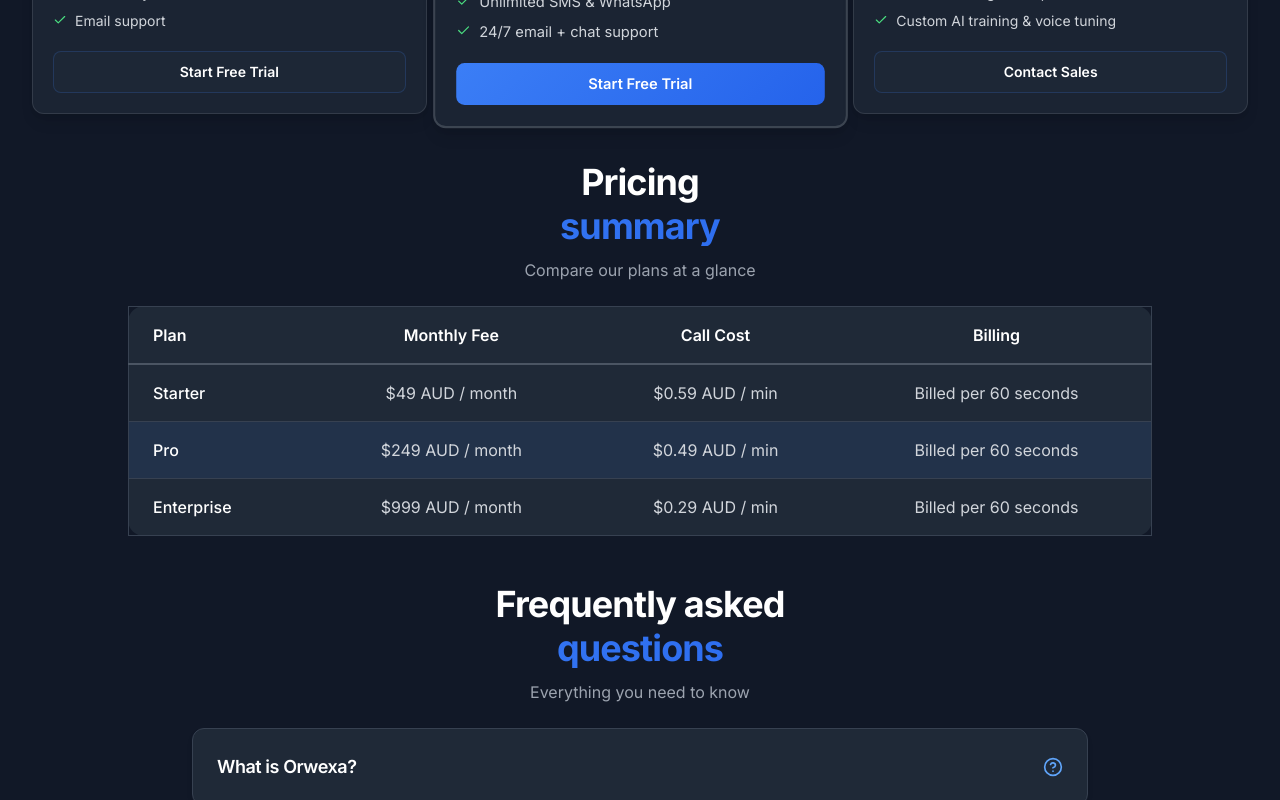
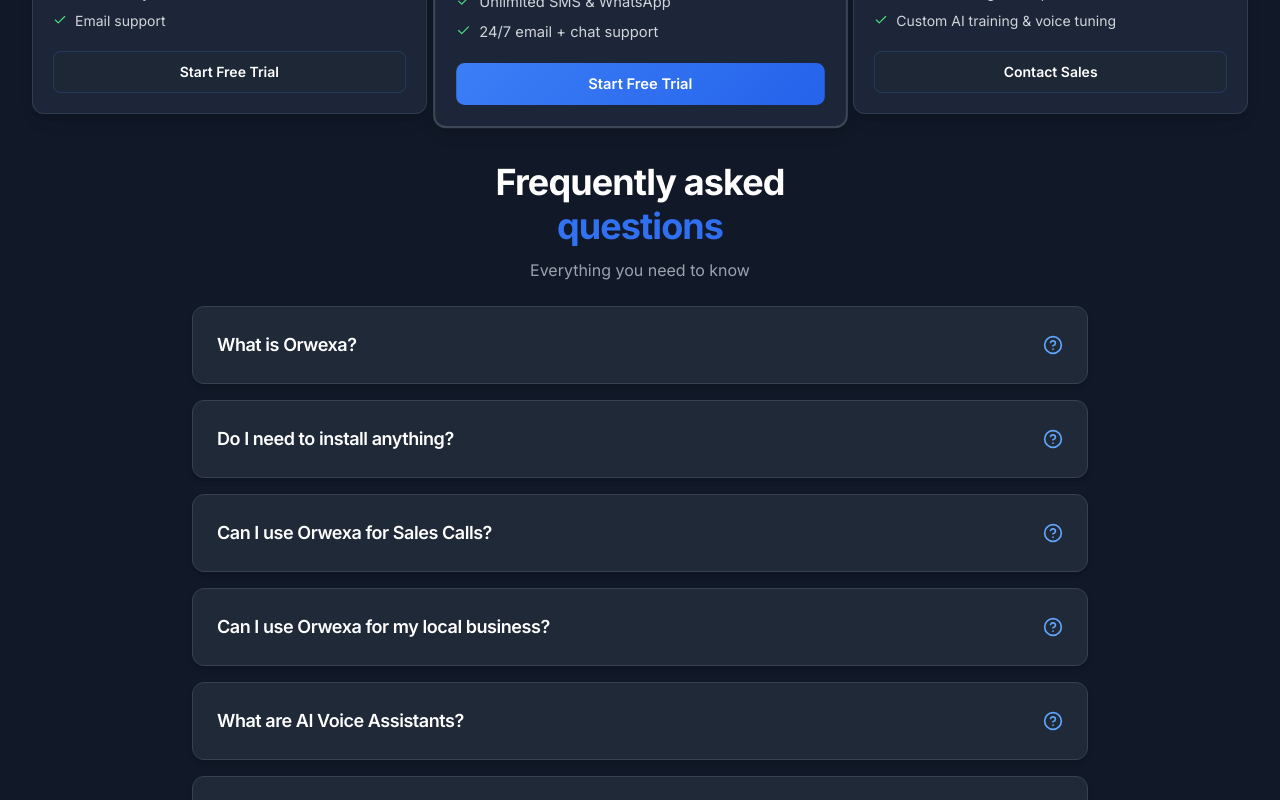
Before and after one commit to sohamamatya/orwexa, a Next.js app: page /pricing in a window 1280 px wide. Shown: the part 840-1640 px from the top of the page. Built offline with nearby package versions, Linux system fonts and the light colour scheme.

Commit message:
remove pricing summary section

```diff
--- a/src/app/pricing/page.tsx
+++ b/src/app/pricing/page.tsx
@@ -201,52 +201,6 @@
         </div>
       </section>
 
-      {/* Pricing Summary Table */}
-      <section className="py-6 px-4 sm:px-6 lg:px-8" style={{backgroundColor: 'rgb(17 24 39)'}}>
-        <div className="max-w-5xl mx-auto">
-          <div className="text-center mb-6">
-            <h2 className="text-3xl md:text-4xl font-bold text-white mb-3 leading-tight">
-              Pricing
-              <span className="block text-gradient mt-1">summary</span>
-            </h2>
-            <p className="text-base text-gray-400">Compare our plans at a glance</p>
-          </div>
-
-          <div className="overflow-x-auto">
-            <table className="w-full bg-gray-800 rounded-2xl border border-gray-700">
-              <thead>
-                <tr className="border-b-2 border-gray-600">
-                  <th className="text-left py-4 px-6 font-semibold text-white">Plan</th>
-                  <th className="text-center py-4 px-6 font-semibold text-white">Monthly Fee</th>
-                  <th className="text-center py-4 px-6 font-semibold text-white">Call Cost</th>
-                  <th className="text-center py-4 px-6 font-semibold text-white">Billing</th>
-                </tr>
-              </thead>
-              <tbody>
-                <tr className="border-b border-gray-700">
-                  <td className="py-4 px-6 text-white font-medium">Starter</td>
-                  <td className="py-4 px-6 text-center text-gray-300">$49 AUD / month</td>
-                  <td className="py-4 px-6 text-center text-gray-300">$0.59 AUD / min</td>
-                  <td className="py-4 px-6 text-center text-gray-300">Billed per 60 seconds</td>
-                </tr>
-                <tr className="border-b border-gray-700 bg-primary-500/10">
-                  <td className="py-4 px-6 text-white font-medium">Pro</td>
-                  <td className="py-4 px-6 text-center text-gray-300">$249 AUD / month</td>
-                  <td className="py-4 px-6 text-center text-gray-300">$0.49 AUD / min</td>
-                  <td className="py-4 px-6 text-center text-gray-300">Billed per 60 seconds</td>
-                </tr>
-                <tr>
-                  <td className="py-4 px-6 text-white font-medium">Enterprise</td>
-                  <td className="py-4 px-6 text-center text-gray-300">$999 AUD / month</td>
-                  <td className="py-4 px-6 text-center text-gray-300">$0.29 AUD / min</td>
-                  <td className="py-4 px-6 text-center text-gray-300">Billed per 60 seconds</td>
-                </tr>
-              </tbody>
-            </table>
-          </div>
-        </div>
-      </section>
-
       {/* FAQ Section */}
       <section className="py-6 px-4 sm:px-6 lg:px-8" style={{backgroundColor: 'rgb(17 24 39)'}}>
         <div className="max-w-4xl mx-auto">
--- a/src/components/PricingCard.tsx
+++ b/src/components/PricingCard.tsx
@@ -49,7 +49,7 @@
       style={{
         backgroundColor: selected
           ? 'rgba(59, 126, 246, 0.1)'
-          : 'rgba(31, 41, 55, 0.8)', // gray-800 with transparency
+          : 'rgba(30, 41, 59, 0.9)', // slate-800 with blue tint
         boxShadow: selected
           ? '0 0 30px rgba(59, 126, 246, 0.3), 0 10px 40px rgba(37, 99, 235, 0.2)'
           : undefined
```
